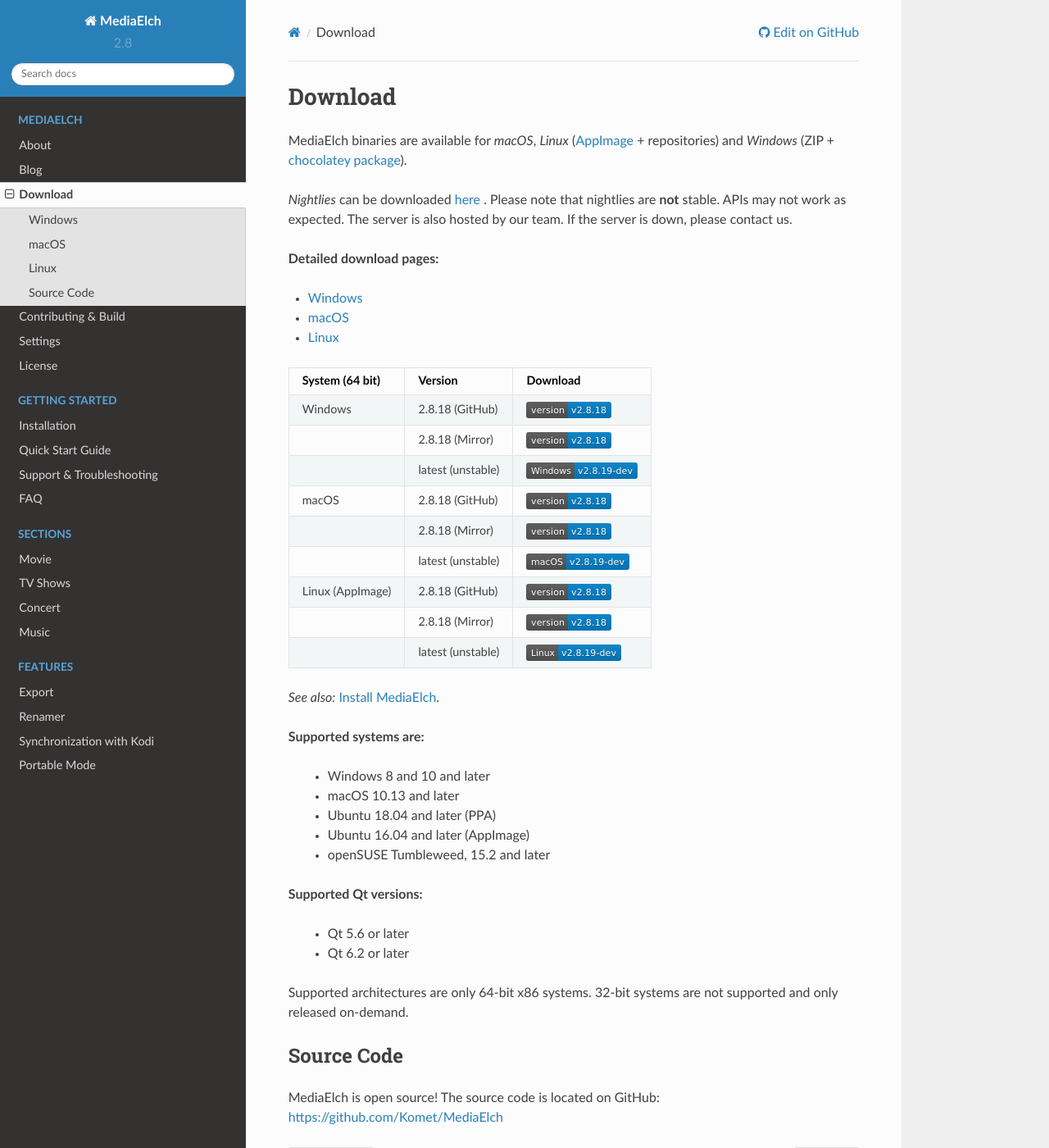
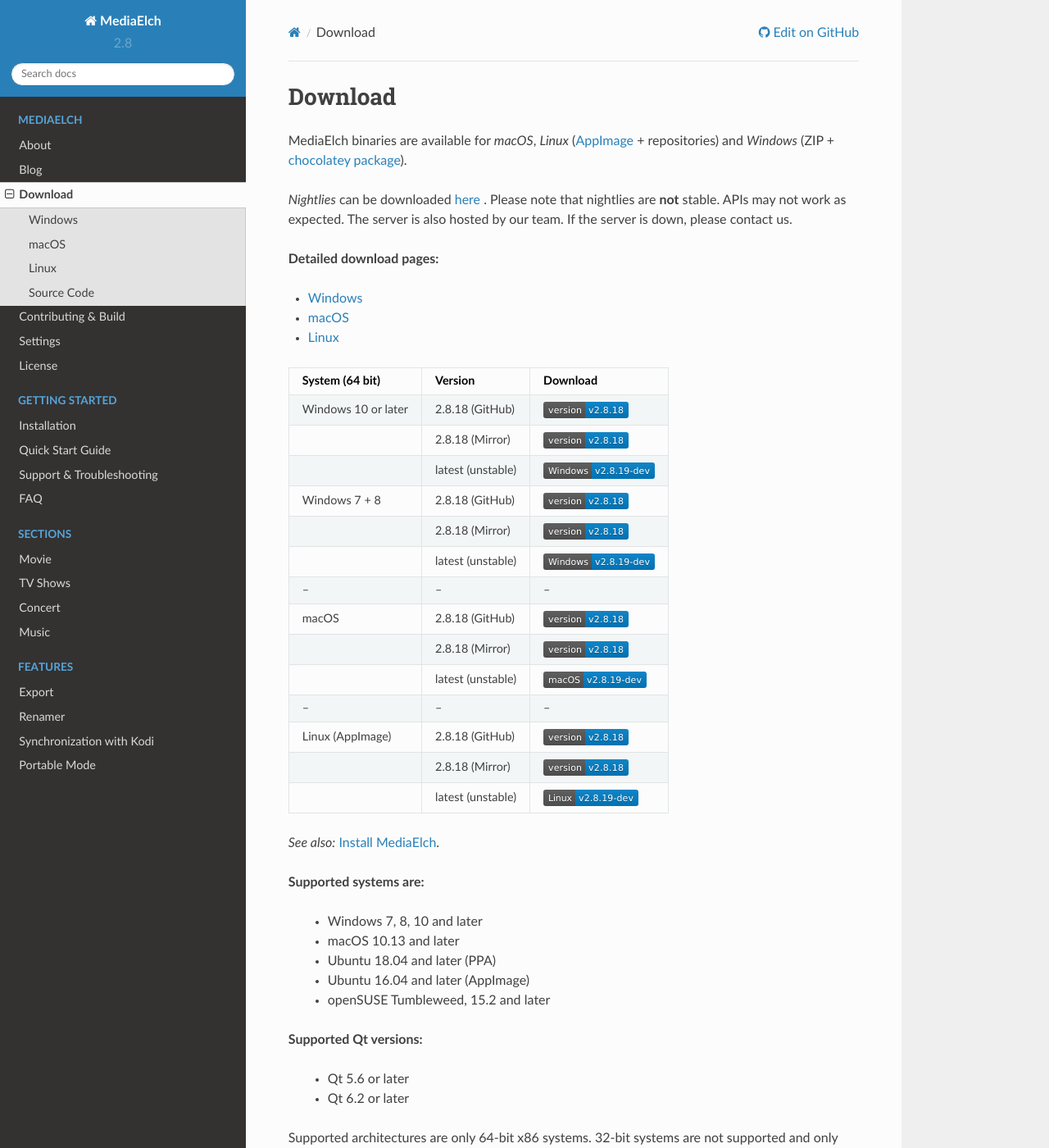
Before and after one commit to mediaelch/mediaelch-doc, a Sphinx documentation site: the page built from docs/source/download.rst, in a window 1280 px wide and 1400 px high. Shown: the whole window at 82% size. Built offline with Sphinx 7.4.7 and the Read the Docs theme 2.0.0, drawn with Linux system fonts in a browser that asks for light colours; pages that are not in the unit, such as notebooks, are missing from menus.

Commit message:
fix(Download): Add Windows 10 snapshot link

```diff
--- a/docs/source/download.rst
+++ b/docs/source/download.rst
@@ -19,34 +19,44 @@
    Linux <download/linux>
 
 
-+-------------------+--------------------+-----------------------------------------------+
-| System (64 bit)   | Version            | Download                                      |
-+===================+====================+===============================================+
-| Windows           | 2.8.18  (GitHub)   | |gh_pages_release|                            |
-+-------------------+--------------------+-----------------------------------------------+
-|                   | 2.8.18  (Mirror)   | |mirror_release|                              |
-+-------------------+--------------------+-----------------------------------------------+
-|                   | latest (unstable)  | |mirror_nightly_windows|                      |
-+-------------------+--------------------+-----------------------------------------------+
-| macOS             | 2.8.18  (GitHub)   | |gh_pages_release|                            |
-+-------------------+--------------------+-----------------------------------------------+
-|                   | 2.8.18  (Mirror)   | |mirror_release|                              |
-+-------------------+--------------------+-----------------------------------------------+
-|                   | latest (unstable)  | |mirror_nightly_macOS|                        |
-+-------------------+--------------------+-----------------------------------------------+
-| Linux (AppImage)  | 2.8.18  (GitHub)   | |gh_pages_release|                            |
-+-------------------+--------------------+-----------------------------------------------+
-|                   | 2.8.18  (Mirror)   | |mirror_release|                              |
-+-------------------+--------------------+-----------------------------------------------+
-|                   | latest (unstable)  | |mirror_nightly_linux|                        |
-+-------------------+--------------------+-----------------------------------------------+
++---------------------+--------------------+-----------------------------------------------+
+| System (64 bit)     | Version            | Download                                      |
++=====================+====================+===============================================+
+| Windows 10 or later | 2.8.18  (GitHub)   | |gh_pages_release|                            |
++---------------------+--------------------+-----------------------------------------------+
+|                     | 2.8.18  (Mirror)   | |mirror_release|                              |
++---------------------+--------------------+-----------------------------------------------+
+|                     | latest (unstable)  | |mirror_nightly_windows_10_or_later|          |
++---------------------+--------------------+-----------------------------------------------+
+| Windows 7 + 8       | 2.8.18  (GitHub)   | |gh_pages_release|                            |
++---------------------+--------------------+-----------------------------------------------+
+|                     | 2.8.18  (Mirror)   | |mirror_release|                              |
++---------------------+--------------------+-----------------------------------------------+
+|                     | latest (unstable)  | |mirror_nightly_windows_7_8|                  |
++---------------------+--------------------+-----------------------------------------------+
+| --                  | --                 | --                                            |
++---------------------+--------------------+-----------------------------------------------+
+| macOS               | 2.8.18  (GitHub)   | |gh_pages_release|                            |
++---------------------+--------------------+-----------------------------------------------+
+|                     | 2.8.18  (Mirror)   | |mirror_release|                              |
++---------------------+--------------------+-----------------------------------------------+
+|                     | latest (unstable)  | |mirror_nightly_macOS|                        |
++---------------------+--------------------+-----------------------------------------------+
+| --                  | --                 | --                                            |
++---------------------+--------------------+-----------------------------------------------+
+| Linux (AppImage)    | 2.8.18  (GitHub)   | |gh_pages_release|                            |
++---------------------+--------------------+-----------------------------------------------+
+|                     | 2.8.18  (Mirror)   | |mirror_release|                              |
++---------------------+--------------------+-----------------------------------------------+
+|                     | latest (unstable)  | |mirror_nightly_linux|                        |
++---------------------+--------------------+-----------------------------------------------+
 
 
 *See also:* :doc:`Install MediaElch <installation>`.
 
 **Supported systems are:**
 
-  - Windows 8 and 10 and later
+  - Windows 7, 8, 10 and later
   - macOS 10.13 and later
   - Ubuntu 18.04 and later (PPA)
   - Ubuntu 16.04 and later (AppImage)
@@ -83,5 +93,8 @@
 .. |mirror_nightly_macOS| image:: images/badges/macOS-v2.8.19-dev.svg
    :target: https://mediaelch-downloads.ameyering.de/snapshots/macOS/
 
-.. |mirror_nightly_windows| image:: images/badges/Windows-v2.8.19-dev.svg
+.. |mirror_nightly_windows_7_8| image:: images/badges/Windows-v2.8.19-dev.svg
    :target: https://mediaelch-downloads.ameyering.de/snapshots/Windows_7_8/
+
+.. |mirror_nightly_windows_10_or_later| image:: images/badges/Windows-v2.8.19-dev.svg
+   :target: https://mediaelch-downloads.ameyering.de/snapshots/Windows_10_or_later/
```
Also changed, not shown: docs/source/download/windows.rst (+19 -10 lines).
